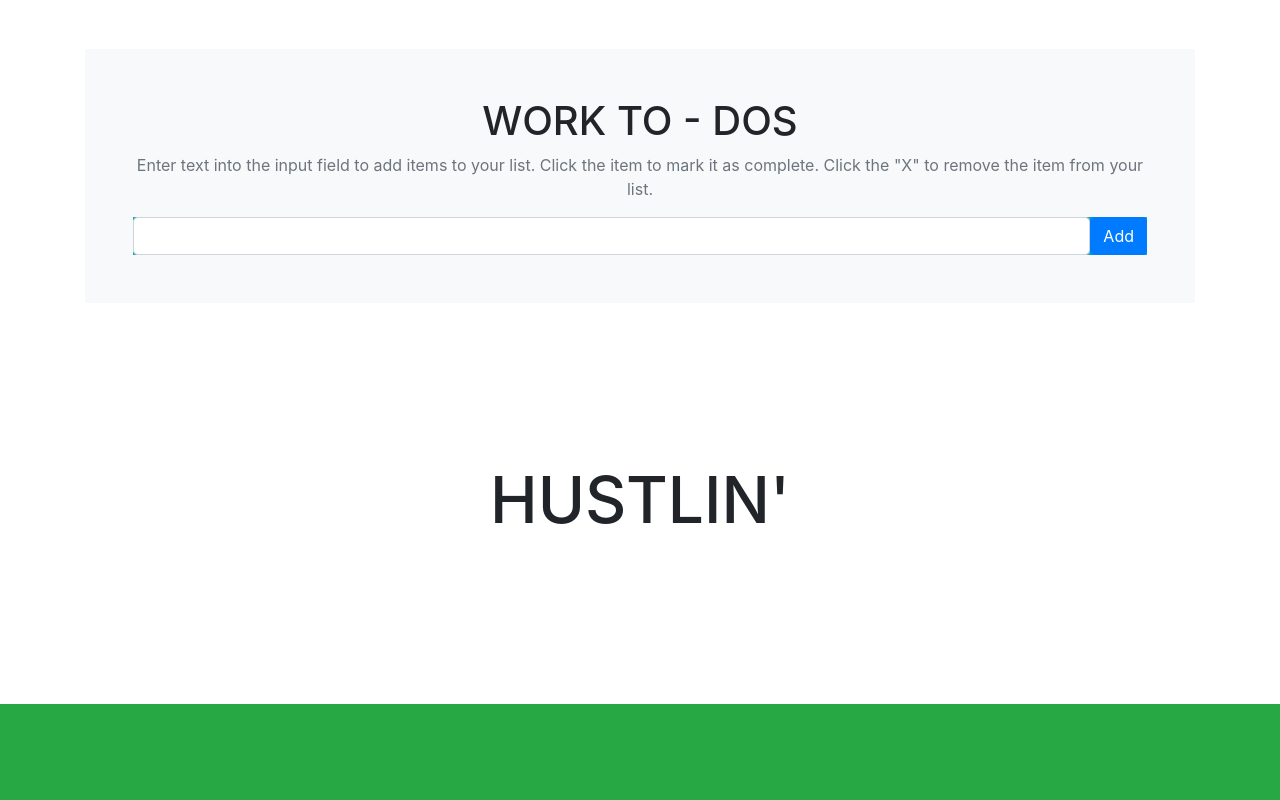
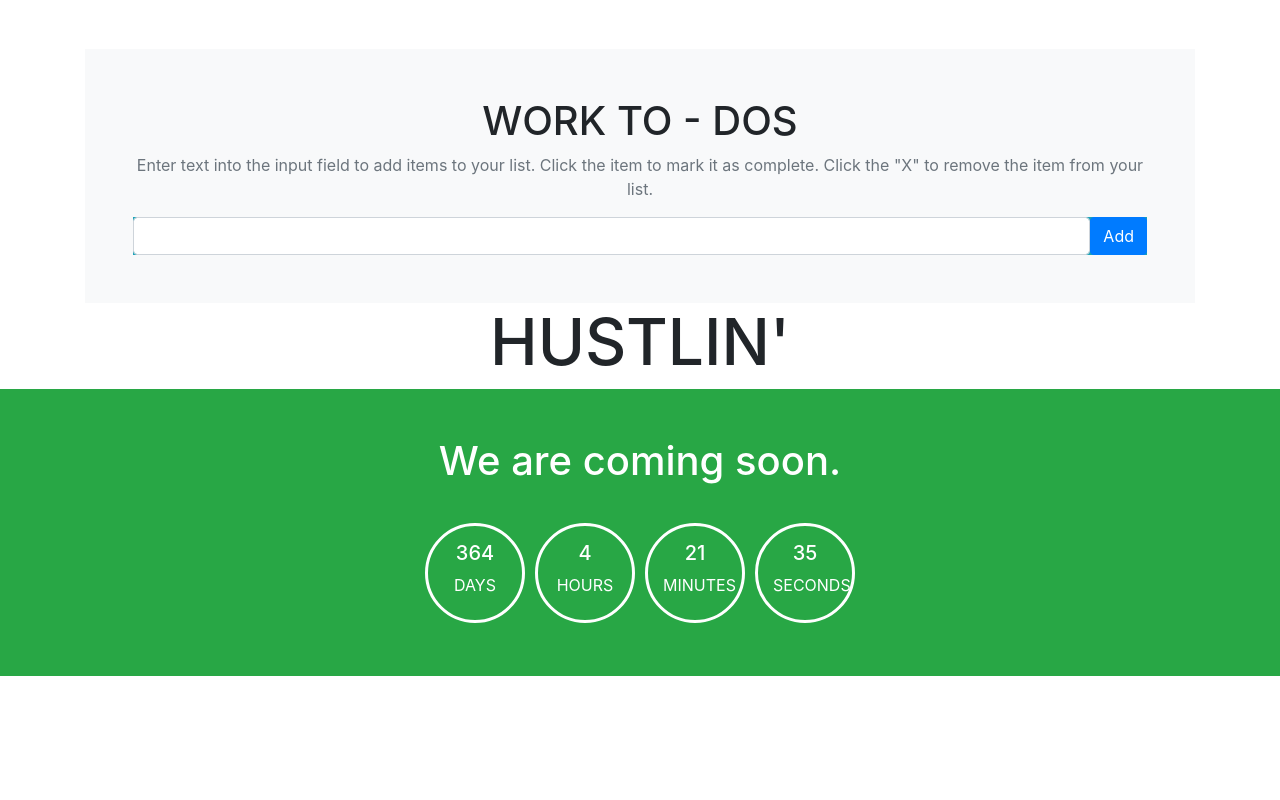
Before and after one commit to Amir-Mostafa/js-examples, a plain HTML site: page index.html in a window 1280 px wide. Shown: the top 800 px of the page. Drawn offline with Linux system fonts and the light colour scheme.

Commit message:
Update main.css

```diff
--- a/css/main.css
+++ b/css/main.css
@@ -54,7 +54,6 @@ body
 
 .colors
 {
-    height: 50vh;
     transition: all .5s;
 
 }
@@ -82,7 +81,6 @@ body
 {
 
     background-color: #28a745 ;
-    height: 50vh;
 }
 /* end clock section  */
 
```
